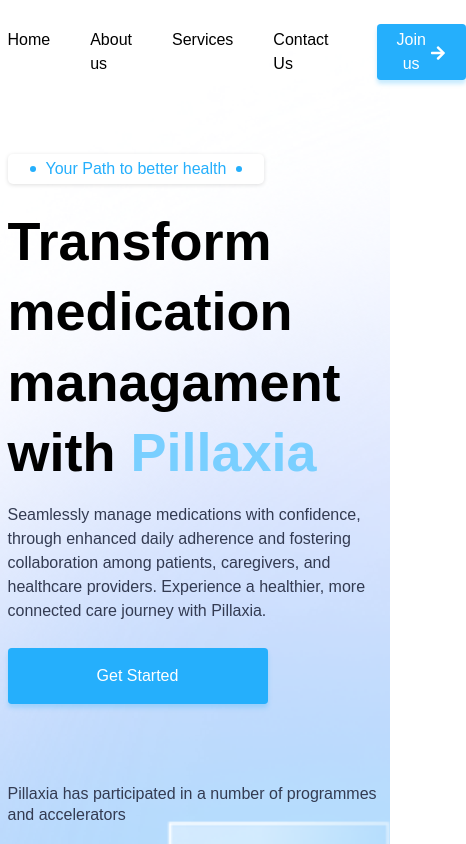
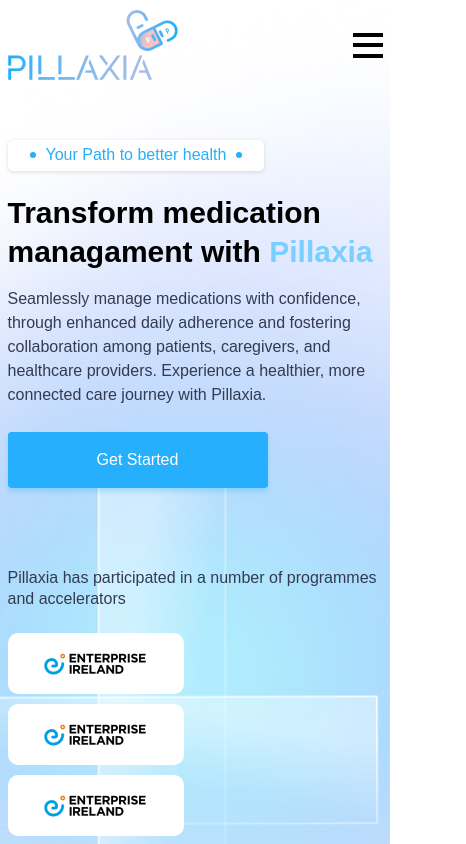
Before and after one commit to officialrupesh/pillaxia, a Next.js app: page / in a window 390 px wide. Shown: the top 844 px of the page, 466 px wide, since content can reach past the window. Built offline with nearby package versions, Linux system fonts and the light colour scheme.

Commit message:
feat: :art: Header section UI update

```diff
--- a/globalStyled.ts
+++ b/globalStyled.ts
@@ -39,7 +39,8 @@
 }
 
 h2{
-    font-size: 5.4rem;
+    /* font-size: 5.4rem; */
+        font-size: clamp(30px, 4vw, 54px);
     line-height: 1.3;
     font-weight: 700;
 }
--- /dev/null
+++ b/public/images/icons/Hamburger.tsx
@@ -0,0 +1,51 @@
+import React from 'react';
+import styled from 'styled-components';
+
+interface BarProps {
+  isOpen: boolean;
+}
+
+const MenuIcon = styled.div`
+  cursor: pointer;
+  width: 30px;
+  height: 25px;
+  display: flex;
+  flex-direction: column;
+  justify-content: space-between;
+`;
+
+const Bar = styled.div<BarProps>`
+  width: 100%;
+  height: 4px;
+  background-color: currentColor;
+  transition: all 0.3s ease-in-out;
+
+  &:nth-child(1) {
+    transform: ${({ isOpen }) => (isOpen ? 'rotate(-45deg) translate(-7px, 6px)' : 'none')};
+  }
+
+  &:nth-child(2) {
+    opacity: ${({ isOpen }) => (isOpen ? '0' : '1')};
+  }
+
+  &:nth-child(3) {
+    transform: ${({ isOpen }) => (isOpen ? 'rotate(45deg) translate(-7px, -6px)' : 'none')};
+  }
+`;
+
+interface HamburgerProps {
+  isOpen: boolean;
+  onClick: () => void;
+}
+
+const Hamburger: React.FC<HamburgerProps> = ({ isOpen, onClick }) => {
+  return (
+    <MenuIcon onClick={onClick}>
+      <Bar isOpen={isOpen} />
+      <Bar isOpen={isOpen} />
+      <Bar isOpen={isOpen} />
+    </MenuIcon>
+  );
+};
+
+export default Hamburger;
--- a/src/components/AiDrivenSection.tsx
+++ b/src/components/AiDrivenSection.tsx
@@ -50,7 +50,7 @@
 
 
                                 </div>
-                                <div className="col-12 col-md-6 col-lg-4">
+                                <div className="col-12 col-md-6 col-lg-4 d-none d-lg-block">
                                     <div className="features-display-screen">
                                         <Image className="img-fluid" src={'/images/features-screen-bg.png'} height={625} width={340} alt="features screen"/>
 
--- a/src/components/Footer.tsx
+++ b/src/components/Footer.tsx
@@ -66,7 +66,7 @@
 
                                             </li>
                                         </ul>
-                                        <div className="social-media-wrapper d-flex gap-4">
+                                        <div className="d-flex gap-4 justify-content-center justify-content-sm-start social-media-wrapper">
                                             <Link href={"#"} className="social-media-item d-flex justify-content-center align-items-center">
                                                 <FacebookIcon />
                                             </Link>
--- a/src/components/Header.tsx
+++ b/src/components/Header.tsx
@@ -1,13 +1,21 @@
 import Image from "next/image"
-import HeaderStyled from "./styled-components/Header.styled"
 import Link from "next/link"
 import { ArrowRightIcon } from "../../public/images/icons/Icons"
+import { HeaderStyled, MobileHeaderStyled } from "./styled-components/Header.styled"
+import Hamburger from "../../public/images/icons/Hamburger"
+import { useEffect, useState } from "react"
 
 const Header = () => {
+  const [isNavOpen, setIsNavOpen] = useState(false);
+  const handleClick = () => {
+    setIsNavOpen(!isNavOpen);
+  };
+
   return (
     <>
 
-    <HeaderStyled className="d-flex justify-content-between align-items-center">
+    <div className="container">
+        <HeaderStyled className="d-flex justify-content-between align-items-center">
         <div className="logo">
             <Image className="img-fluid" src={"/images/logo-primary.png"} height={70} width={170} alt="logo"/>
         </div>
@@ -28,6 +36,32 @@
         </div>
 
     </HeaderStyled>
+    </div>
+      <MobileHeaderStyled className="d-flex justify-content-between align-items-center container">
+        <div className="logo">
+          <Image className="img-fluid" src={"/images/logo-primary.png"} height={70} width={170} alt="logo" />
+        </div>
+        <div onClick={handleClick}>
+          <Hamburger isOpen={isNavOpen} onClick={handleClick} />
+        </div>
+
+        <div className={`nav-section d-flex flex-column align-items-center justify-content-center ${isNavOpen ?'open':''}`}>
+          <div onClick={handleClick} style={{ position:"fixed",color:"#fff",insetBlockStart:"calc(1.6 * 1rem * 2)",right:"22px" }}>
+            <Hamburger isOpen={isNavOpen} onClick={handleClick} />
+          </div>
+          <ul className=" list-unstyled d-flex flex-column align-items-center">
+            <li><Link href={"#"}>Home</Link></li>
+            <li><Link href={"#"}>About us</Link></li>
+            <li><Link href={"#"}>Services</Link></li>
+            <li><Link href={"#"}>Contact Us</Link></li>
+          </ul>
+          <button className=" btn btn-join">
+            Join us <span className="ms-2"><ArrowRightIcon /></span>
+          </button>
+
+        </div>
+
+    </MobileHeaderStyled>
     </>
   )
 }
--- a/src/components/HeroSection.tsx
+++ b/src/components/HeroSection.tsx
@@ -7,8 +7,8 @@
   return (
     <>
       <HeroSectionWrapper className="hero-section-wrapper">
+          <Header />
         <div className="container">
-          <Header />
           <div className="hero-section-container row">
             <div className="col-12 col-lg-8">
               <div className="d-flex">
@@ -33,7 +33,7 @@
               <div>
                 <div className="associated-programs-wrapper">
                 <h6 className="fw-medium">Pillaxia has participated in a number of programmes and accelerators</h6>
-                  <div className="associated-programs d-flex gap-3">
+                  <div className="associated-programs d-flex flex-wrap gap-3">
                     <Link href={"#"} className="associated-program">
                       <Image className="img-fluid" src={"/images/associated-program-1.png"} alt="associated program logo" height={55} width={170} />
                     </Link>
@@ -49,7 +49,7 @@
               </div>
 
             </div>
-            <div className="col-12 col-lg-4">
+            <div className="col-12 col-lg-4 d-lg-block d-none">
               <div className="hero-img d-flex justify-content-center align-items-center">
                 <Image className="img-fluid" src={"/images/hero-img.png"} alt="Hero section image" height={625} width={340}/>
 
--- a/src/components/styled-components/AiDrivernSection.styled.ts
+++ b/src/components/styled-components/AiDrivernSection.styled.ts
@@ -7,6 +7,7 @@
     padding-block: 60px 100px;
     .section-header {
       margin-bottom: 60px;
+      /* margin-bottom: clamp(30px, 4vw, 60px); */
       h2 {
         color: #02004b;
         span {
@@ -21,7 +22,7 @@
       }
     }
     .feature {
-        &-wrapper{
+      &-wrapper {
         margin-block: 114px;
       }
       &-header {
@@ -41,13 +42,29 @@
         height: 150px;
       }
     }
-    .features-display-screen{
+    .features-display-screen {
       max-width: 340px;
       width: 100%;
-        border: 12px solid rgba(255,255,255,0.6);
+      border: 12px solid rgba(255, 255, 255, 0.6);
       border-radius: 30px;
       overflow: hidden;
-        box-shadow: 0 0 10px rgba(0,0,0,0.15);
+      box-shadow: 0 0 10px rgba(0, 0, 0, 0.15);
+    }
+
+    @media screen and (max-width: 992px) {
+      .feature {
+        &-wrapper {
+          margin-block: 10px;
+        }
+      }
+    }
+    @media screen and (max-width: 762px) {
+      .feature-header {
+        margin-bottom: 10px;
+      }
+      .feature-body {
+        height: unset;
+      }
     }
   }
   .app-download-section {
--- a/src/components/styled-components/Header.styled.ts
+++ b/src/components/styled-components/Header.styled.ts
@@ -1,6 +1,10 @@
 import styled from "styled-components";
 
-const HeaderStyled = styled.header`
+export const HeaderStyled = styled.header`
+@media screen and (max-width: 992px) {
+  display: none !important;
+
+}
   color: #000000;
   padding-block: 24px;
   margin-bottom: 50px;
@@ -19,5 +23,42 @@
   }
 
 `;
+export const MobileHeaderStyled = styled.header`
+@media screen and (min-width: 992px) {
+  display: none !important;
 
-export default HeaderStyled;
+}
+  color: #000000;
+  padding-block: 10px;
+  margin-bottom: 50px;
+  .nav-section {
+    background: #79CFFF url(/images/hero-bg.png) no-repeat;
+    background-size: cover;
+    position: fixed;
+    width: 100%;
+    top: 0;
+    left: 0;
+    height: 100%;
+    z-index: 9999999;
+    width: 100vw;
+    transform: translate(200%,0);
+    transition: 0.4s ease-out;
+
+    &.open{
+      transform: translate(0);
+
+      display: flex !important;
+    }
+    gap: 24px;
+  }
+  ul {
+    gap: 40px;
+    li {
+      font-size: 1.6rem;
+      color: #ffffff;
+      a {
+        color: currentColor;
+      }
+    }
+  }
+`;
```
Lines whose indentation alone changed are shown as unchanged.
